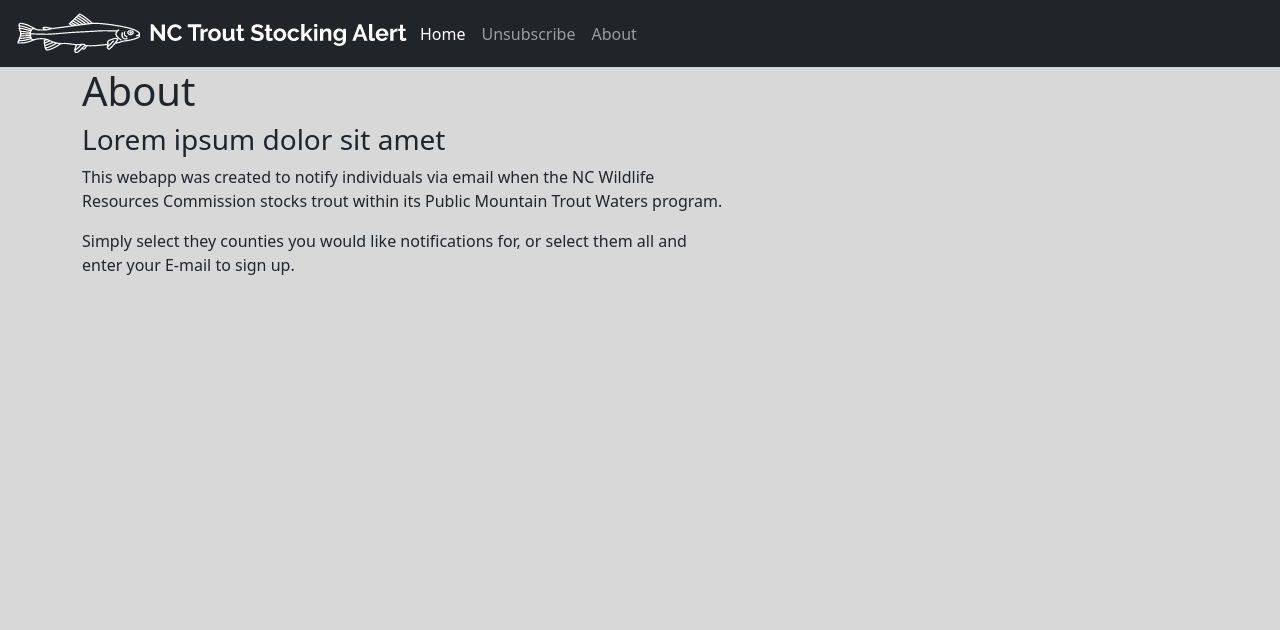
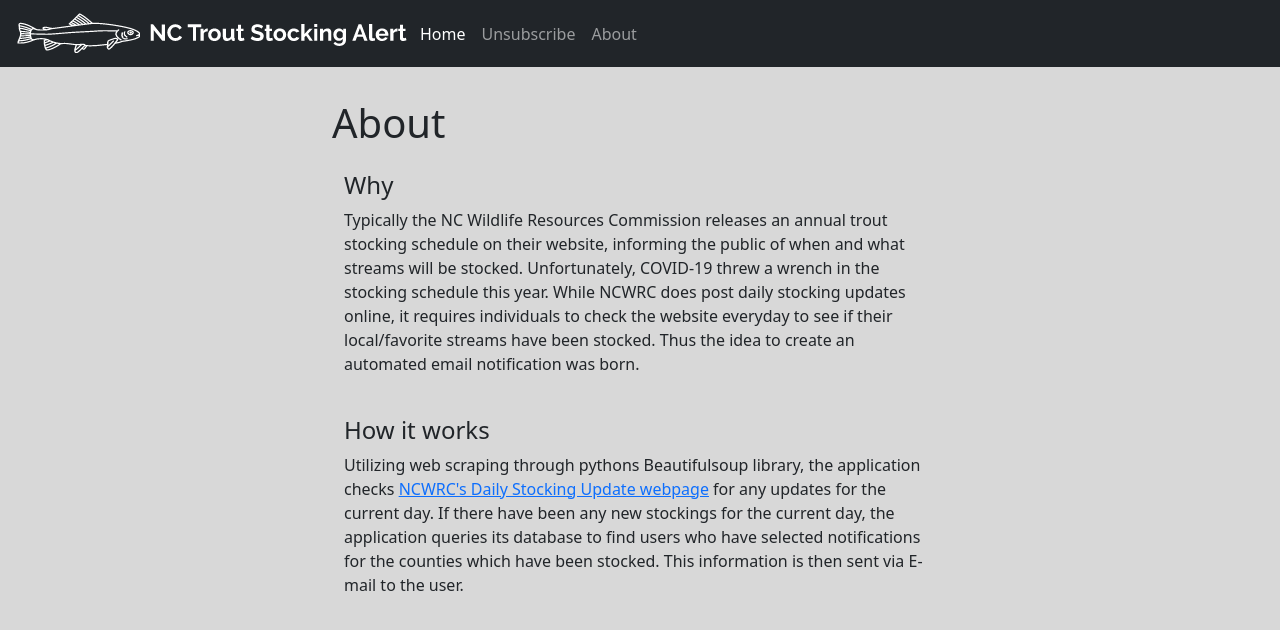
Before and after one commit to tsmit317/Flask-Stocking-Email, a Flask app: page /about in a window 1280 px wide. Shown: the top 630 px of the page. Run offline with Flask 2, Linux system fonts and the light colour scheme.

Commit message:
Updated about

```diff
--- a/troutstocking/templates/about.html
+++ b/troutstocking/templates/about.html
@@ -4,20 +4,34 @@
 {% endblock head%}
 
 {% block body %}
-<div class="about-section paddingTB60 gray-bg">
-    <div class="container">
-        <div class="row">
-            <div class="col-md-7 col-sm-6">
-                <div class="about-title clearfix">
-                    <h1>About</h1>
-                    <h3>Lorem ipsum dolor sit amet </h3>
-                    <p class="about-paddingB">This webapp was created to notify individuals via email when the NC Wildlife Resources Commission stocks trout within its Public Mountain Trout Waters program.</p>
-                    <p>Simply select they counties you would like notifications for, or select them all and enter your E-mail to sign up.</p>
 
+<div class="about-section">
+    <div class="container about-container w-50 mt-3 mb-3">
+
+
+                <div class="about-title pl-3 ">
+                    <h1 class="pt-3">About</h1>
+                    <div class="container ml-1 pt-3">
+                        <h4 class="">Why</h4>
+                        <p class="">Typically the NC Wildlife Resources Commission releases an annual trout stocking schedule on their website,
+                                    informing the public of when and what streams will be stocked. Unfortunately, COVID-19 threw a wrench in the stocking schedule this year.
+                                    While NCWRC does post daily stocking updates online, it requires individuals to check the website everyday to see if their local/favorite streams have been stocked.
+                                    Thus the idea to create an automated email notification was born.</p>
+                    </div>
+
+                    <div class="container ml-1 pt-3 mb-3">
+                        <h4 class="pt-2">How it works</h4>
+                        <p class="pb-3">Utilizing web scraping through pythons Beautifulsoup library, the application checks
+                                        <a href="https://www.ncpaws.org/PAWS/Fish/Stocking/Schedule/OnlineSchedule.aspx" target="_blank">NCWRC's Daily Stocking Update webpage</a>
+                                        for any updates for the current day. If there have been any new stockings for the current day,
+                                        the application queries its database to find users who have selected notifications for the counties which have been stocked.
+                                        This information is then sent via E-mail to the user.
+                        </p>
+                    </div>
                 </div>
-            </div>
 
-        </div>
+
+
     </div>
 </div>
 {% endblock body %}
```
